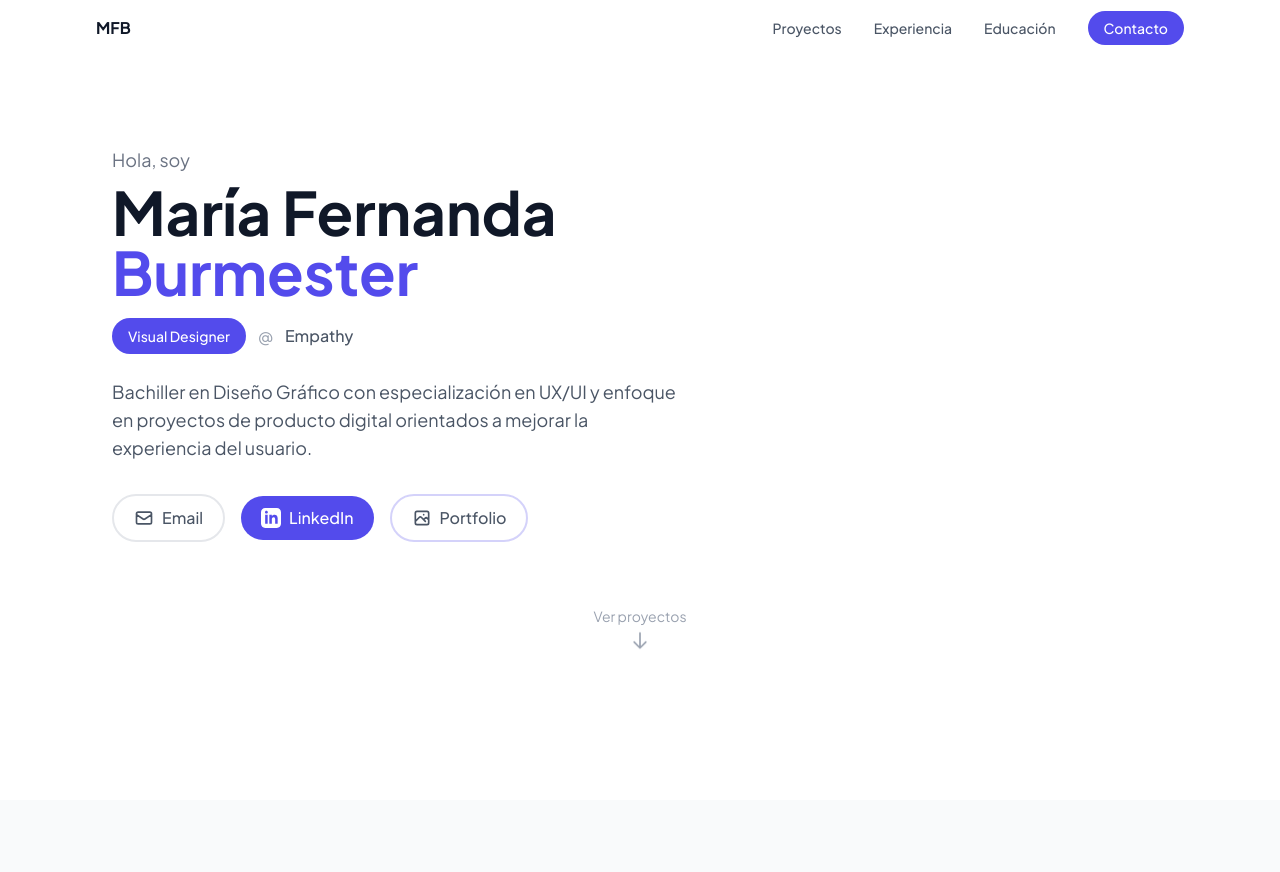
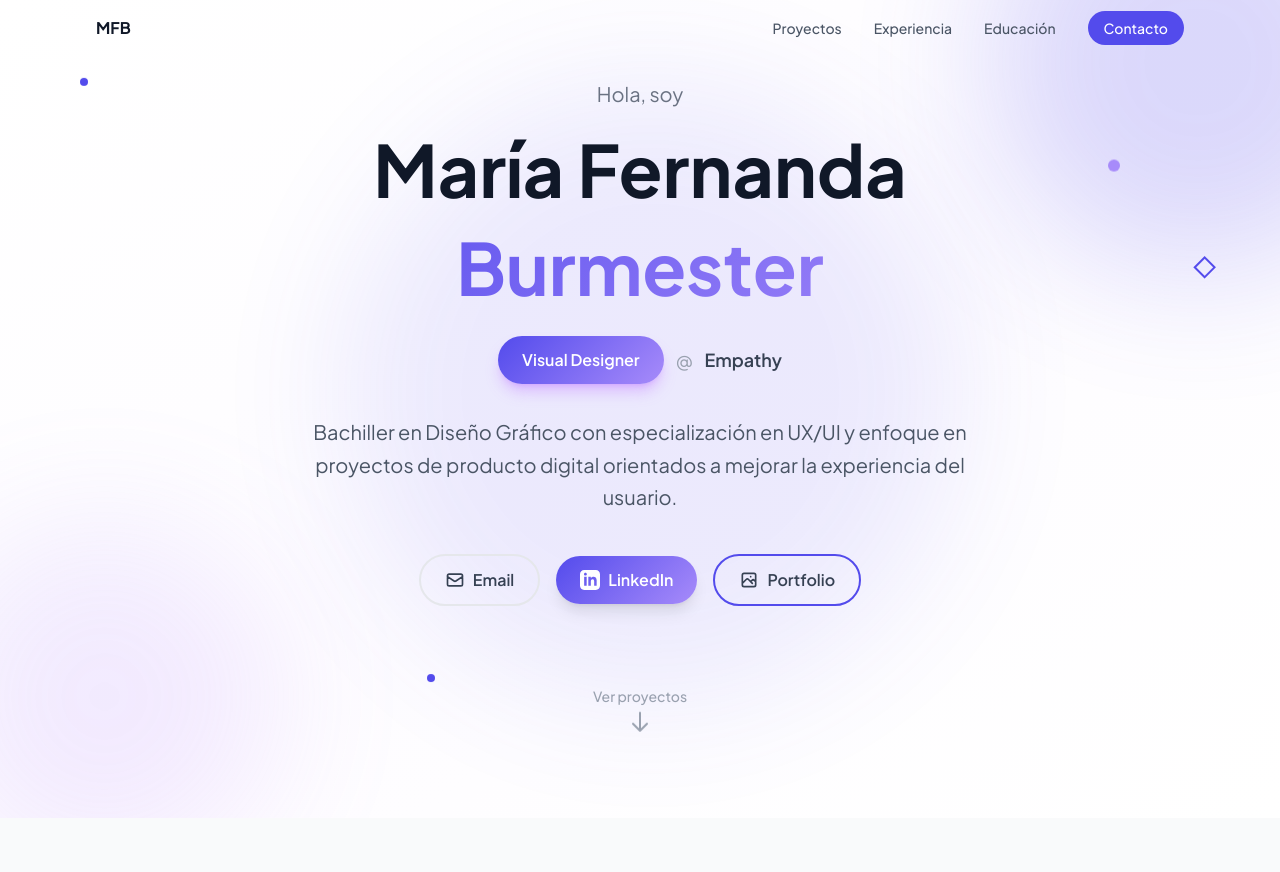
Before and after one commit to cofoundy/portfolio-maria-burmester, an Astro site: page / in a window 1280 px wide. Shown: the top 872 px of the page. Built offline with nearby package versions, Linux system fonts and the light colour scheme; Astro itself is replaced by a stand-in of ours.

Commit message:
feat: redesign Hero with decorative blobs and gradient background

```diff
--- a/src/components/Hero.astro
+++ b/src/components/Hero.astro
@@ -4,49 +4,77 @@ import { siteConfig } from "../config";
 
 <section
   id="hero"
-  class="min-h-screen bg-white flex items-center"
+  class="relative min-h-screen bg-gradient-to-br from-white via-purple-50/30 to-lavender-50/40 flex items-center overflow-hidden"
   style={`--accent-color: ${siteConfig.accentColor}`}
 >
-  <div class="w-full max-w-6xl mx-auto px-6 sm:px-8 lg:px-12 py-20">
-    <div class="flex flex-col items-center lg:items-start gap-12 lg:gap-16 w-full">
+  <!-- Decorative blobs -->
+  <div class="absolute inset-0 overflow-hidden pointer-events-none">
+    <!-- Blob 1 - Top right -->
+    <div
+      class="absolute -top-20 -right-20 w-96 h-96 rounded-full opacity-20 blur-3xl animate-blob"
+      style={`background: ${siteConfig.accentColor}`}
+    ></div>
 
-      <!-- Content -->
-      <div class="text-center lg:text-left">
-        <p class="text-gray-500 text-lg mb-2 animate-fade-in">Hola, soy</p>
+    <!-- Blob 2 - Bottom left -->
+    <div
+      class="absolute -bottom-20 -left-20 w-80 h-80 rounded-full opacity-15 blur-3xl animate-blob animation-delay-2000"
+      style="background: linear-gradient(135deg, #a78bfa 0%, #c084fc 100%)"
+    ></div>
 
-        <h1 class="text-4xl sm:text-5xl lg:text-6xl font-bold text-gray-900 mb-4 animate-fade-in animation-delay-100">
+    <!-- Blob 3 - Center -->
+    <div
+      class="absolute top-1/2 left-1/2 -translate-x-1/2 -translate-y-1/2 w-[600px] h-[600px] rounded-full opacity-10 blur-3xl animate-blob animation-delay-4000"
+      style={`background: ${siteConfig.accentColor}`}
+    ></div>
+
+    <!-- Geometric shapes -->
+    <div class="absolute top-20 left-20 w-2 h-2 rounded-full animate-float" style={`background: ${siteConfig.accentColor}`}></div>
+    <div class="absolute top-40 right-40 w-3 h-3 rounded-full animate-float animation-delay-1000" style="background: #a78bfa"></div>
+    <div class="absolute bottom-32 left-1/3 w-2 h-2 rounded-full animate-float animation-delay-2000" style={`background: ${siteConfig.accentColor}`}></div>
+    <div class="absolute top-1/3 right-20 w-4 h-4 border-2 rotate-45 animate-float animation-delay-3000" style={`border-color: ${siteConfig.accentColor}`}></div>
+  </div>
+
+  <div class="relative z-10 w-full max-w-4xl mx-auto px-6 sm:px-8 lg:px-12 py-20">
+    <div class="text-center">
+      <!-- Greeting -->
+      <p class="text-gray-500 text-lg sm:text-xl mb-4 animate-fade-in">Hola, soy</p>
+
+      <!-- Name -->
+      <h1 class="text-5xl sm:text-6xl lg:text-7xl font-bold text-gray-900 mb-6 animate-fade-in animation-delay-100 leading-tight">
         {siteConfig.name.split(' ').slice(0, 2).join(' ')}
-          <span class="block" style={`color: ${siteConfig.accentColor}`}>
+        <span class="block mt-2" style={`background: linear-gradient(135deg, ${siteConfig.accentColor} 0%, #a78bfa 100%); -webkit-background-clip: text; -webkit-text-fill-color: transparent; background-clip: text;`}>
           {siteConfig.name.split(' ').slice(2).join(' ')}
         </span>
       </h1>
 
-        <div class="flex items-center justify-center lg:justify-start gap-3 mb-6 animate-fade-in animation-delay-200">
+      <!-- Title badge -->
+      <div class="flex items-center justify-center gap-3 mb-8 animate-fade-in animation-delay-200">
         <span
-            class="inline-flex items-center px-4 py-2 rounded-full text-sm font-medium text-white"
-            style={`background: ${siteConfig.accentColor}`}
+          class="inline-flex items-center px-6 py-3 rounded-full text-base font-semibold text-white shadow-lg shadow-purple-500/30"
+          style={`background: linear-gradient(135deg, ${siteConfig.accentColor} 0%, #a78bfa 100%)`}
         >
           {siteConfig.title}
         </span>
-          <span class="text-gray-400">@</span>
-          <span class="text-gray-600 font-medium">Empathy</span>
+        <span class="text-gray-400 text-lg">@</span>
+        <span class="text-gray-700 font-semibold text-lg">Empathy</span>
       </div>
 
-        <p class="text-gray-600 text-lg max-w-xl mb-8 animate-fade-in animation-delay-300">
+      <!-- Description -->
+      <p class="text-gray-600 text-lg sm:text-xl max-w-2xl mx-auto mb-10 leading-relaxed animate-fade-in animation-delay-300">
         {siteConfig.aboutMe}
       </p>
 
       <!-- Social links -->
-        <div class="flex items-center justify-center lg:justify-start gap-4 animate-fade-in animation-delay-400">
+      <div class="flex flex-wrap items-center justify-center gap-4 animate-fade-in animation-delay-400">
         {siteConfig.social?.email && (
           <a
             href={`mailto:${siteConfig.social.email}`}
-              class="flex items-center gap-2 px-5 py-2.5 rounded-full border-2 border-gray-200 text-gray-600 hover:border-[var(--accent-color)] hover:text-[var(--accent-color)] transition-all duration-300"
+            class="group flex items-center gap-2 px-6 py-3 rounded-full border-2 border-gray-200 text-gray-700 hover:border-[var(--accent-color)] hover:text-[var(--accent-color)] hover:shadow-lg hover:shadow-purple-200/50 transition-all duration-300"
           >
-              <svg xmlns="http://www.w3.org/2000/svg" class="h-5 w-5" fill="none" viewBox="0 0 24 24" stroke="currentColor" stroke-width="2">
+            <svg xmlns="http://www.w3.org/2000/svg" class="h-5 w-5 transition-transform group-hover:scale-110" fill="none" viewBox="0 0 24 24" stroke="currentColor" stroke-width="2">
               <path stroke-linecap="round" stroke-linejoin="round" d="M3 8l7.89 5.26a2 2 0 002.22 0L21 8M5 19h14a2 2 0 002-2V7a2 2 0 00-2-2H5a2 2 0 00-2 2v10a2 2 0 002 2z" />
             </svg>
-              <span class="font-medium">Email</span>
+            <span class="font-semibold">Email</span>
           </a>
         )}
         {siteConfig.social?.linkedin && (
@@ -54,13 +82,13 @@ import { siteConfig } from "../config";
             href={siteConfig.social.linkedin}
             target="_blank"
             rel="noopener noreferrer"
-              class="flex items-center gap-2 px-5 py-2.5 rounded-full text-white transition-all duration-300 hover:opacity-90 hover:scale-105"
-              style={`background: ${siteConfig.accentColor}`}
+            class="group flex items-center gap-2 px-6 py-3 rounded-full text-white transition-all duration-300 hover:scale-105 shadow-lg hover:shadow-xl"
+            style={`background: linear-gradient(135deg, ${siteConfig.accentColor} 0%, #a78bfa 100%)`}
           >
-              <svg xmlns="http://www.w3.org/2000/svg" class="h-5 w-5" fill="currentColor" viewBox="0 0 24 24">
+            <svg xmlns="http://www.w3.org/2000/svg" class="h-5 w-5 transition-transform group-hover:scale-110" fill="currentColor" viewBox="0 0 24 24">
               <path d="M19 0h-14c-2.761 0-5 2.239-5 5v14c0 2.761 2.239 5 5 5h14c2.762 0 5-2.239 5-5v-14c0-2.761-2.238-5-5-5zm-11 19h-3v-11h3v11zm-1.5-12.268c-.966 0-1.75-.79-1.75-1.764s.784-1.764 1.75-1.764 1.75.79 1.75 1.764-.783 1.764-1.75 1.764zm13.5 12.268h-3v-5.604c0-3.368-4-3.113-4 0v5.604h-3v-11h3v1.765c1.396-2.586 7-2.777 7 2.476v6.759z"/>
             </svg>
-              <span class="font-medium">LinkedIn</span>
+            <span class="font-semibold">LinkedIn</span>
           </a>
         )}
         {siteConfig.social?.portfolio && (
@@ -68,24 +96,23 @@ import { siteConfig } from "../config";
             href={siteConfig.social.portfolio}
             target="_blank"
             rel="noopener noreferrer"
-              class="flex items-center gap-2 px-5 py-2.5 rounded-full border-2 text-gray-600 transition-all duration-300 hover:border-[var(--accent-color)] hover:text-[var(--accent-color)]"
-              style={`border-color: ${siteConfig.accentColor}40`}
+            class="group flex items-center gap-2 px-6 py-3 rounded-full border-2 text-gray-700 transition-all duration-300 hover:border-[var(--accent-color)] hover:text-[var(--accent-color)] hover:shadow-lg hover:shadow-purple-200/50"
+            style={`border-color: ${siteConfig.accentColor}`}
           >
-              <svg xmlns="http://www.w3.org/2000/svg" class="h-5 w-5" fill="none" viewBox="0 0 24 24" stroke="currentColor" stroke-width="2">
+            <svg xmlns="http://www.w3.org/2000/svg" class="h-5 w-5 transition-transform group-hover:scale-110" fill="none" viewBox="0 0 24 24" stroke="currentColor" stroke-width="2">
               <path stroke-linecap="round" stroke-linejoin="round" d="M4 16l4.586-4.586a2 2 0 012.828 0L16 16m-2-2l1.586-1.586a2 2 0 012.828 0L20 14m-6-6h.01M6 20h12a2 2 0 002-2V6a2 2 0 00-2-2H6a2 2 0 00-2 2v12a2 2 0 002 2z" />
             </svg>
-              <span class="font-medium">Portfolio</span>
+            <span class="font-semibold">Portfolio</span>
           </a>
         )}
       </div>
     </div>
-    </div>
 
     <!-- Scroll indicator -->
-    <div class="hidden lg:flex justify-center mt-16 animate-fade-in animation-delay-500">
-      <a href="#projects" class="flex flex-col items-center text-gray-400 hover:text-[var(--accent-color)] transition-colors">
-        <span class="text-sm mb-2">Ver proyectos</span>
-        <svg xmlns="http://www.w3.org/2000/svg" class="h-5 w-5 animate-bounce" fill="none" viewBox="0 0 24 24" stroke="currentColor" stroke-width="2">
+    <div class="flex justify-center mt-20 animate-fade-in animation-delay-500">
+      <a href="#projects" class="flex flex-col items-center text-gray-400 hover:text-[var(--accent-color)] transition-colors group">
+        <span class="text-sm mb-2 font-medium">Ver proyectos</span>
+        <svg xmlns="http://www.w3.org/2000/svg" class="h-6 w-6 animate-bounce group-hover:translate-y-1 transition-transform" fill="none" viewBox="0 0 24 24" stroke="currentColor" stroke-width="2">
           <path stroke-linecap="round" stroke-linejoin="round" d="M19 14l-7 7m0 0l-7-7m7 7V3" />
         </svg>
       </a>
@@ -94,10 +121,11 @@ import { siteConfig } from "../config";
 </section>
 
 <style>
+  /* Fade in animation */
   @keyframes fadeIn {
     from {
       opacity: 0;
-      transform: translateY(20px);
+      transform: translateY(30px);
     }
     to {
       opacity: 1;
@@ -106,13 +134,49 @@ import { siteConfig } from "../config";
   }
 
   .animate-fade-in {
-    animation: fadeIn 0.6s ease-out forwards;
+    animation: fadeIn 0.8s ease-out forwards;
     opacity: 0;
   }
 
+  /* Blob animation */
+  @keyframes blob {
+    0%, 100% {
+      transform: translate(0, 0) scale(1);
+    }
+    33% {
+      transform: translate(30px, -50px) scale(1.1);
+    }
+    66% {
+      transform: translate(-20px, 20px) scale(0.9);
+    }
+  }
+
+  .animate-blob {
+    animation: blob 20s ease-in-out infinite;
+  }
+
+  /* Float animation for dots */
+  @keyframes float {
+    0%, 100% {
+      transform: translateY(0px);
+    }
+    50% {
+      transform: translateY(-20px);
+    }
+  }
+
+  .animate-float {
+    animation: float 6s ease-in-out infinite;
+  }
+
+  /* Animation delays */
   .animation-delay-100 { animation-delay: 0.1s; }
   .animation-delay-200 { animation-delay: 0.2s; }
   .animation-delay-300 { animation-delay: 0.3s; }
   .animation-delay-400 { animation-delay: 0.4s; }
   .animation-delay-500 { animation-delay: 0.5s; }
+  .animation-delay-1000 { animation-delay: 1s; }
+  .animation-delay-2000 { animation-delay: 2s; }
+  .animation-delay-3000 { animation-delay: 3s; }
+  .animation-delay-4000 { animation-delay: 4s; }
 </style>
```
Lines whose indentation alone changed are shown as unchanged.
